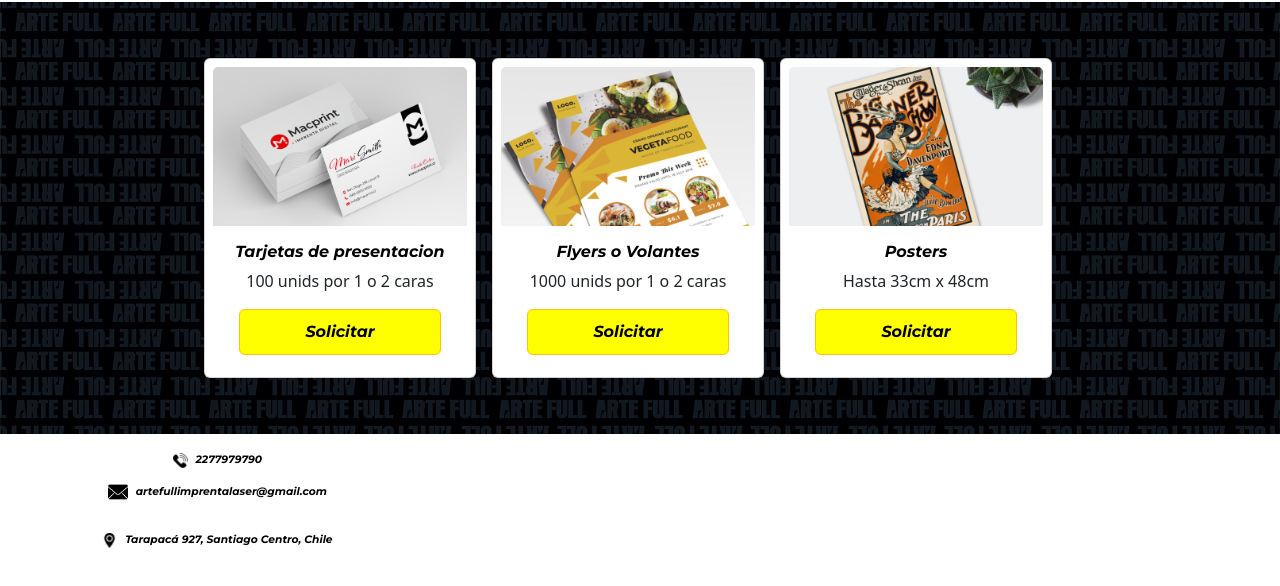
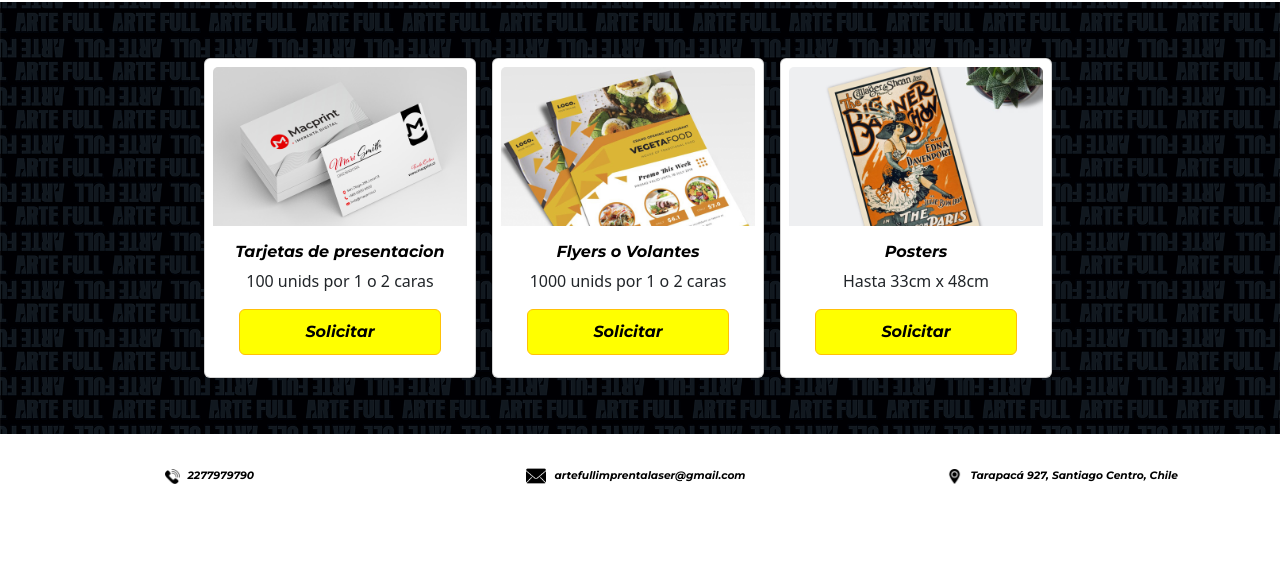
Before and after one commit to Jezv95/PFzapata, a website: page paginas/laser.html in a window 1280 px wide. Shown: the part 144-730 px from the top of the page. Drawn offline with nearby package versions, Linux system fonts and the light colour scheme.

Commit message:
agregado favicom y ajuste footer en sec laser

```diff
--- a/index.html
+++ b/index.html
@@ -7,6 +7,7 @@
         <link href="https://cdn.jsdelivr.net/npm/bootstrap@5.3.0/dist/css/bootstrap.min.css" rel="stylesheet" integrity="sha384-9ndCyUaIbzAi2FUVXJi0CjmCapSmO7SnpJef0486qhLnuZ2cdeRhO02iuK6FUUVM" crossorigin="anonymous">
         <link rel="stylesheet" href="./css/style.css">
         <link rel="preconnect" href="https://fonts.googleapis.com">
+        <link rel="icon" type="image/ico" href="./assets/img/iconos_menu/iconos-pagina-grandes-06.ico"/>
 
     <link rel="preconnect" href="https://fonts.gstatic.com" crossorigin>
     <link href="https://fonts.googleapis.com/css2?family=Montserrat:ital,wght@0,100;0,200;0,300;0,500;0,600;0,700;0,800;0,900;1,100;1,200;1,300;1,400;1,500;1,600;1,700;1,800;1,900&display=swap" rel="stylesheet">
--- a/paginas/laser.html
+++ b/paginas/laser.html
@@ -7,7 +7,7 @@
         <link href="https://cdn.jsdelivr.net/npm/bootstrap@5.3.0/dist/css/bootstrap.min.css" rel="stylesheet" integrity="sha384-9ndCyUaIbzAi2FUVXJi0CjmCapSmO7SnpJef0486qhLnuZ2cdeRhO02iuK6FUUVM" crossorigin="anonymous">
         <link rel="stylesheet" href="../css/style.css">
         <link rel="preconnect" href="https://fonts.googleapis.com">
-
+        <link rel="icon" type="image/ico" href="../assets/img/iconos_menu/iconos-pagina-grandes-06.ico"/>
     <link rel="preconnect" href="https://fonts.gstatic.com" crossorigin>
     <link href="https://fonts.googleapis.com/css2?family=Montserrat:ital,wght@0,100;0,200;0,300;0,500;0,600;0,700;0,800;0,900;1,100;1,200;1,300;1,400;1,500;1,600;1,700;1,800;1,900&display=swap" rel="stylesheet">
 
@@ -120,6 +120,7 @@
 
     <footer class="container-fluid">
 
+      <div class="row  bg-body">
         <div class="col-md-12  col-lg-4 d-flex justify-content-center align-items-center ">
           <img src="../assets/img/imagenes_productos/icono-telf.png" height="15vh" width="15vw"  >
           <p class="m-2  font-style--small">  2277979790</p>
@@ -137,6 +138,10 @@
 
             </div>
 
+
+
+            </div>
+
     </div>
 
 
```
Also changed, not shown: paginas/contacto.html (+1 -0 lines), paginas/otros.html (+1 -0 lines), paginas/plotter.html (+1 -0 lines), assets/img/iconos_menu/iconos pagina grandes-06.png (added), assets/img/iconos_menu/iconos-pagina-grandes-06.ico (added), 1 other file. Lines whose indentation alone changed are shown as unchanged.
